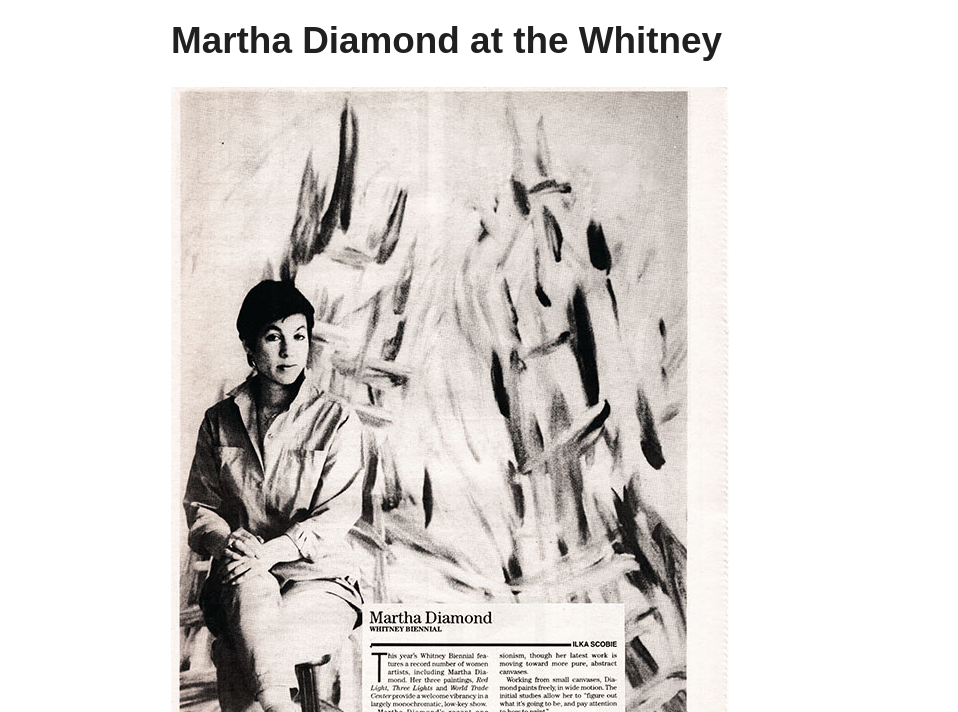
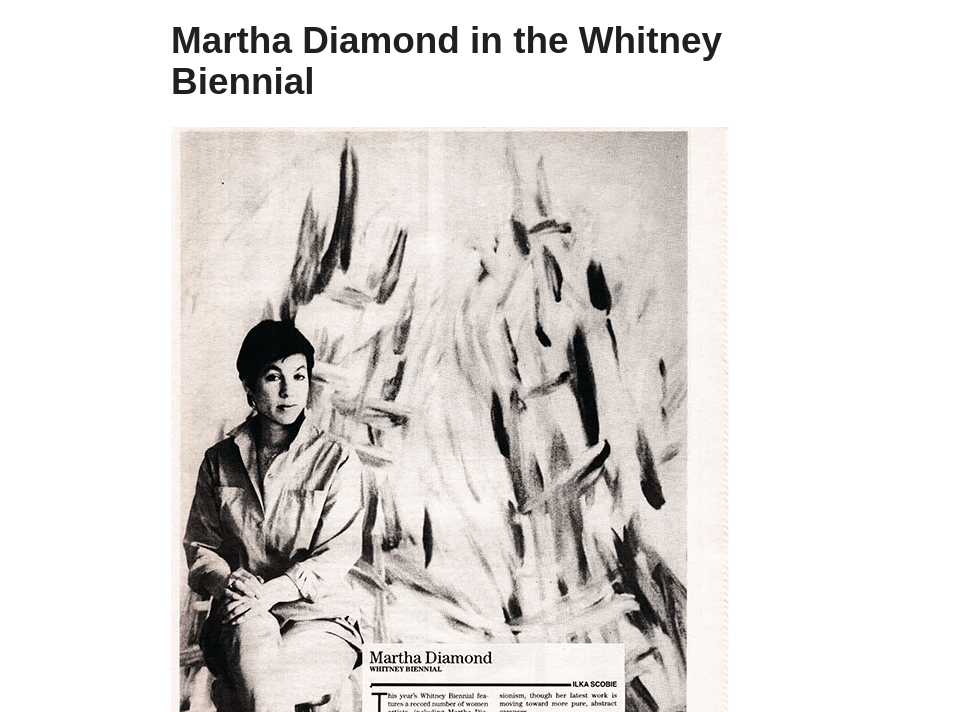
Before and after one commit to loriortiz/cover-11ty, an Eleventy site: page content/articles/martha-diamond-review/martha-diamond-review.md in a window 1280 px wide. Shown: the part 88-800 px from the top of the page, without its empty margins (144-1102 px from the left). Built offline with nearby package versions, Linux system fonts and the light colour scheme; Eleventy itself is replaced by a stand-in of ours; files that its build step writes are made by us from their sources; files whose address does not match are found by name; a web font is replaced by a local one; what eleventy-plugin-embed-spotify would draw is missing.

```diff
--- a/content/articles/martha-diamond-review/martha-diamond-review.md
+++ b/content/articles/martha-diamond-review/martha-diamond-review.md
@@ -11,7 +11,7 @@ alt: martha sitting
 short_desc: Diamond in the Whitney Biennial.
 ---
 <article>
-  <h1>Martha Diamond at the Whitney</h1>
+  <h1>Martha Diamond in the Whitney Biennial</h1>
 
   <div class="pic-wrap">
 
```
